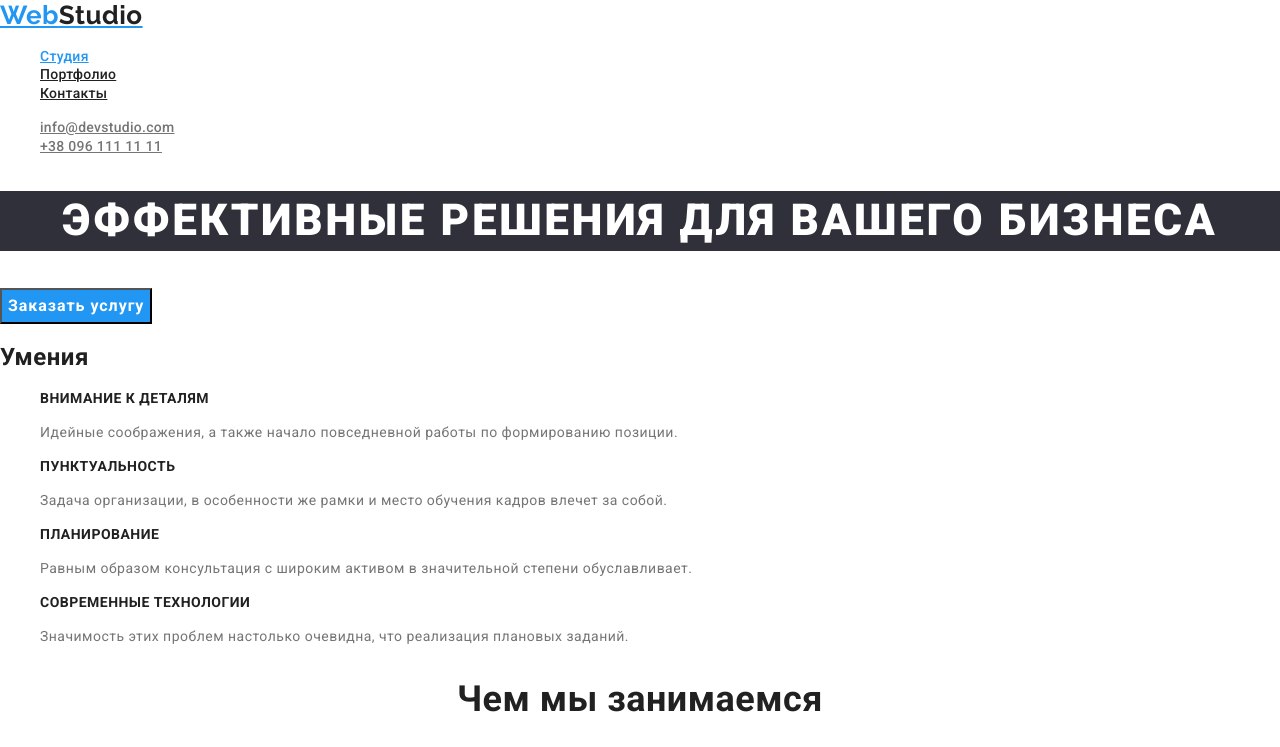
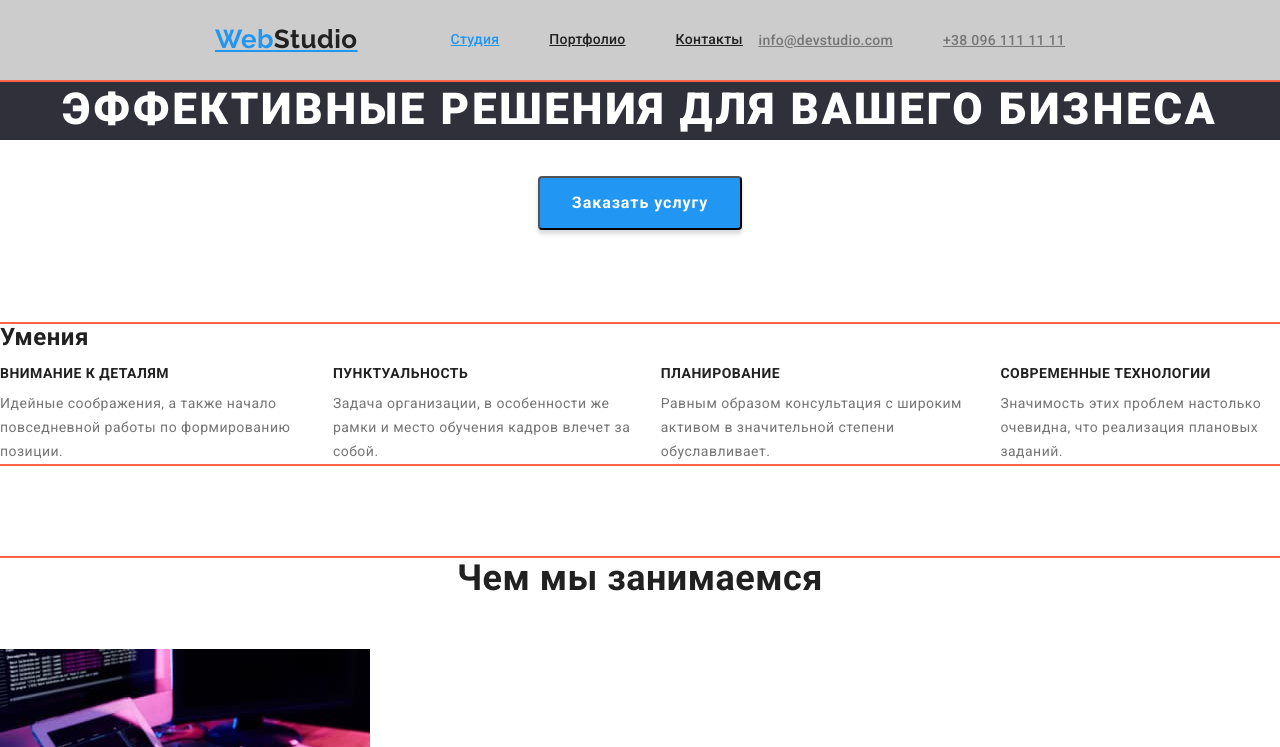
Before and after one commit to Juliia-J/goit-markup-hw-02, a plain HTML site: page index.html in a window 1280 px wide. Shown: the top 747 px of the page. Drawn offline with nearby package versions, Linux system fonts and the light colour scheme.

Commit message:
Центрирует шапку у портфолио

```diff
--- a/css/styles.css
+++ b/css/styles.css
@@ -28,9 +28,35 @@ body {
   color: var(--primary-text-color);
   letter-spacing: 0.03em;
 }
+/* Утилиты */
+
+.container {
+  width: 1200;
+  margin: 0 auto;
+  padding-left: 15;
+  padding-right: 15;
+  outline: 2px solid crimson;
+}
+
+.list {
+  list-style: none;
+  padding: 0;
+  margin: 0;
+}
+
+.btn {
+  width: 200;
+  display: inline-block;
+}
+
+.page-header {
+  background-color: #cccccc;
+}
 
 .logo,
 .studio {
+  margin-top: 24px;
+  margin-bottom: 25px;
   font-family: Raleway, sans-serif;
   color: var(--accent-color);
   font-family: Raleway;
@@ -38,25 +64,59 @@ body {
   font-size: 26px;
   line-height: 1.19;
 }
+
+.logo {
+  margin-left: 215px;
+}
+
 .logo:hover {
   color: var(--accent-color);
 }
+
 .studio {
+  margin-right: 93px;
   color: var(--primary-text-color);
 }
 
-.list {
-  list-style: none;
+/* Main-nav */
+
+.main-nav {
+  display: flex;
+  align-items: center;
+  justify-content: center;
+}
+
+.logo-nav {
+  display: flex;
 }
 
 /* Site-nav */
 
+.site-nav {
+  display: flex;
+}
+.site-nav .item:not(:last-child) {
+  margin-right: 50px;
+}
 .site-nav .link {
+  display: block;
+  padding-top: 32px;
+  padding-bottom: 32px;
+
   color: var(--primary-text-color);
   font-weight: 500;
   font-size: 14px;
   line-height: 1.14;
   letter-spacing: 0.02em;
+}
+.cont-nav {
+  display: flex;
+  margin-left: auto;
+  margin-right: 215px;
+}
+
+.cont-nav .item + .item {
+  margin-left: 50px;
 }
 
 .cont-nav a {
@@ -80,8 +140,14 @@ body {
 
 /* Hero */
 
+.hero {
+  text-align: center;
+}
+
 .hero-title {
   color: var(--text-white);
+  margin-top: 0;
+  margin-bottom: 30;
   font-weight: 900;
   font-size: 44px;
   line-height: 1.36;
@@ -93,22 +159,51 @@ body {
 }
 
 .hero-button {
+  border-radius: 4px;
+  padding: 10px 32px;
+  min-width: 200px;
   color: var(--text-white);
   font-family: inherit;
   font-weight: bold;
   font-size: 16px;
   line-height: 1.87;
-  display: flex;
+  /* display: flex; */
   align-items: center;
   text-align: center;
   letter-spacing: 0.06em;
+  box-shadow: 0px 4px 4px rgba(0, 0, 0, 0.15);
 
   background: var(--accent-color);
 }
 
 /*Soft skils*/
 
-.skils-examples h3 {
+.section.no-padding {
+  padding-top: 0;
+  padding-bottom: 0;
+}
+
+.skils {
+  padding-top: 94px;
+  padding-bottom: 94px;
+}
+
+.skils-title {
+  margin: 0;
+}
+
+.skils-examples {
+  display: flex;
+  align-items: flex-start;
+  justify-content: space-between;
+}
+
+.skils-examples .item:not(:last-child) {
+  margin-right: 30px;
+}
+
+.skils-examples .title {
+  margin-bottom: 10px;
   color: var(--primary-text-color);
   font-weight: bold;
   font-size: 14px;
@@ -117,14 +212,20 @@ body {
 }
 
 .skils-examples p {
+  margin-top: 0;
+  margin-bottom: 0;
   color: var(--title-text-color);
   font-size: 14px;
   line-height: 1.71;
 }
 
+/* Наши работы */
+
 /* Чем мы занимаемся */
 .works-title,
 .command-title {
+  margin-top: 0;
+  margin-bottom: 50px;
   color: var(--primary-text-color);
   font-weight: bold;
   font-size: 36px;
@@ -161,8 +262,35 @@ body {
   background: var(--accent-color);
 }
 
+.container {
+  width: 1200;
+  margin: 0 auto;
+  padding-left: 15;
+  padding-right: 15;
+  outline: 2px solid tomato;
+}
+
+.flex-container {
+  display: flex;
+  flex-wrap: wrap;
+}
+
+.flex-element {
+  width: 370px;
+  background-color: lightcoral;
+  margin-right: 30px;
+  margin-bottom: 30px;
+}
+
+.flex-element:nth-child(3n) {
+  margin-right: 0;
+}
+
+.flex-element:nth-last-child(-n + 3) {
+  margin-bottom: 0;
+}
+
 /* Подвал */
-
 .footer {
   font-family: inherit;
   font-style: normal;
@@ -184,3 +312,7 @@ body {
 .footer-link a:focus {
   color: var(--accent-color);
 }
+
+.box {
+  outline: 2px solid tomato;
+}
--- a/index.html
+++ b/index.html
@@ -22,21 +22,22 @@
 
 <!--Шапка сайта-->
   <header class="page-header">
-    <nav>
-    <a href="./index.html" class="logo">Web<span class="studio">Studio</span></a>
+    <div class="container main-nav">
+      <nav class="logo-nav">
+       <a href="./index.html" class="logo">Web<span class="studio">Studio</span></a>
 
-    <ul class="site-nav list">
-        <li><a href="./index.html" class="link current">Студия</a></li>
-        <li><a href="./portfolio.html" class="link">Портфолио</a></li>
-        <li><a href="" class="link">Контакты</a></li>
-    </ul>
-    </nav>
+      <ul class="site-nav list">
+        <li class="item"><a href="./index.html" class="link current">Студия</a></li>
+        <li class="item"><a href="./portfolio.html" class="link">Портфолио</a></li>
+        <li class="item"><a href="" class="link">Контакты</a></li>
+      </ul>
+      </nav>
 
     <ul class="cont-nav list">
-        <li><a href="mailto:info@devstudio.com">info@devstudio.com</a></li>
-        <li><a href="tel:+380961111111">+38 096 111 11 11</a></li>
+        <li class="item"><a href="mailto:info@devstudio.com">info@devstudio.com</a></li>
+        <li class="item"><a href="tel:+380961111111">+38 096 111 11 11</a></li>
     </ul>
-
+    </div>
   </header>
 
   <main>
@@ -48,37 +49,41 @@
     </section>
 
 <!--Soft skils-->
-<section class="skils">
+<section class="skils section.no-padding">
+    <div class="container soft-skils">
     <h2 class="skils-title">Умения</h2>
 
     <ul class="skils-examples list">
-        <li>
-            <h3>Внимание к деталям</h3>
-            <p>Идейные соображения, а также начало повседневной работы по формированию позиции.</p>
+        <li class="item">
+            <h3 class="title">Внимание к деталям</h3>
+            <p class="paragraph">Идейные соображения, а также начало повседневной работы по формированию позиции.</p>
         </li>
-        <li>
-            <h3>Пунктуальность</h3>
-            <p>Задача организации, в особенности же рамки и место обучения кадров влечет за собой.</p>
+        <li class="item">
+            <h3 class="title">Пунктуальность</h3>
+            <p class="paragraph">Задача организации, в особенности же рамки и место обучения кадров влечет за собой.</p>
         </li>
-        <li>
-            <h3>Планирование</h3>
-            <p>Равным образом консультация с широким активом в значительной степени обуславливает.</p>
+        <li class="item">
+            <h3 class="title">Планирование</h3>
+            <p class="paragraph">Равным образом консультация с широким активом в значительной степени обуславливает.</p>
         </li>
-        <li>
-            <h3>Современные технологии</h3>
-            <p>Значимость этих проблем настолько очевидна, что реализация плановых заданий.</p>
+        <li class="item">
+            <h3 class="title">Современные технологии</h3>
+            <p class="paragraph">Значимость этих проблем настолько очевидна, что реализация плановых заданий.</p>
         </li>
     </ul>
+    </div>
 </section>
 
 <!-- Чем мы занимаемся -->
-<section class="works">
+<section class="works section.no-padding">
+<div class="container work">
     <h2 class="works-title">Чем мы занимаемся</h2>
     <ul class="works-img list">
         <li><img src="./images1/img1.jpg" alt="Руки на клавиатуре" width="370"></li>
         <li><img src="./images1/img2.jpg" alt="Работа с ноутбуком и телефоном" width="370"></li>
         <li><img src="./images1/img3.jpg" alt="Работа с планшетом" width="370"></li>
     </ul>
+    </div>
 </section>
 
 <!--Команда-->
```
Also changed, not shown: portfolio.html (+21 -17 lines).
